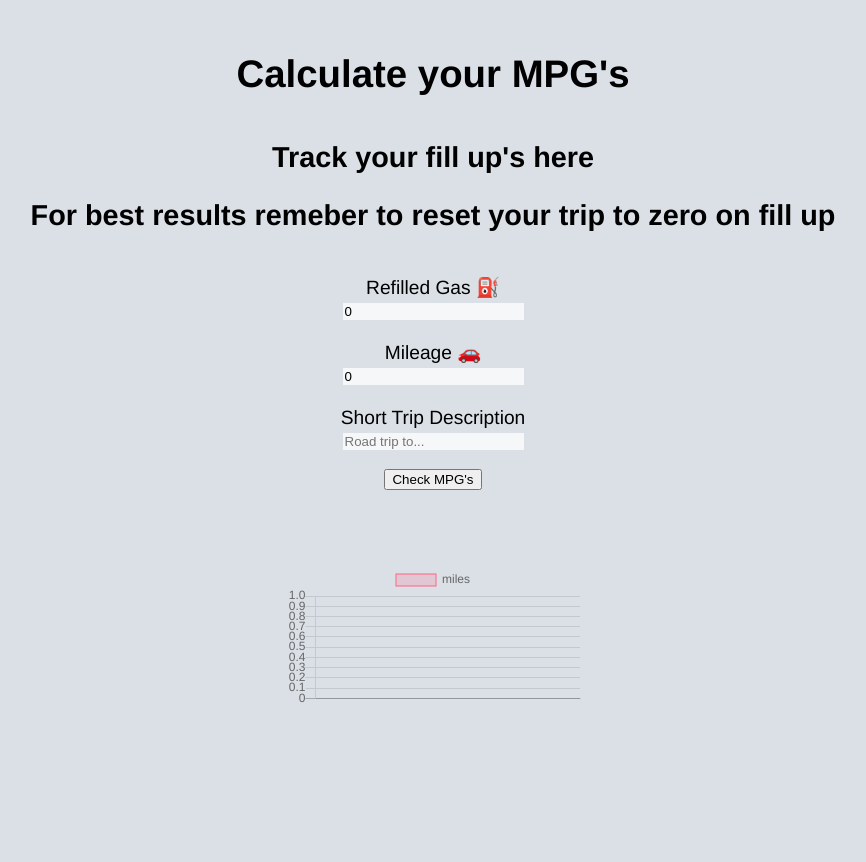
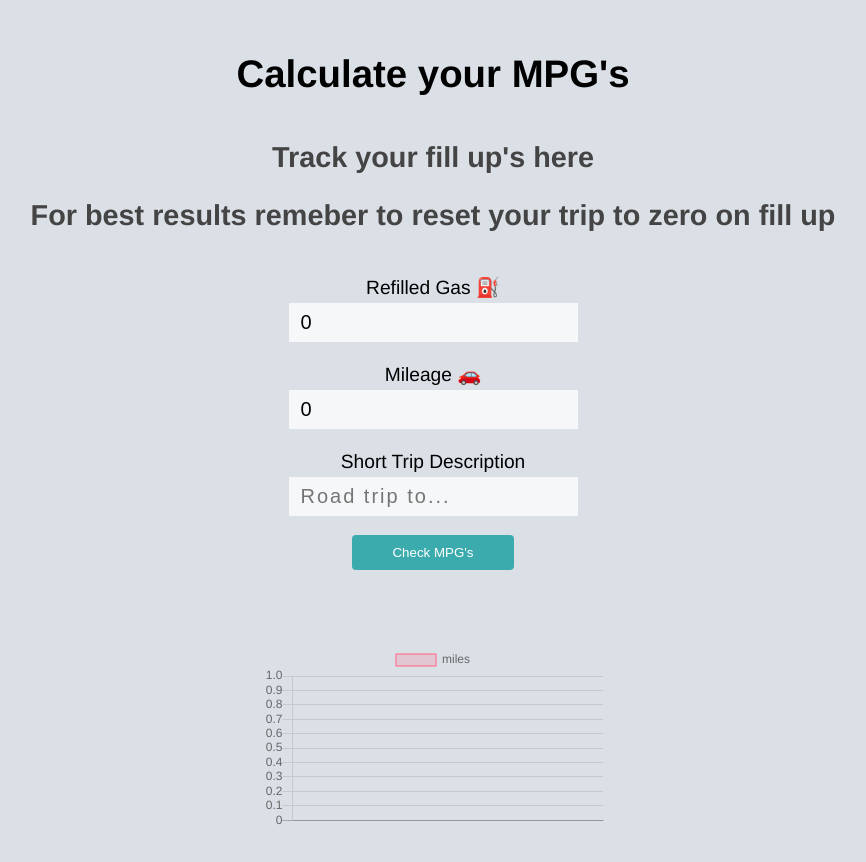
Before and after one commit to evo-g/mpg-tracker, a React (Vite) app: page / in a window 1280 px wide. Shown: the top 862 px of the page, without its empty margins (207-1073 px from the left). Built offline with nearby package versions, Linux system fonts and the light colour scheme.

Commit message:
styling changes and adds to readme

```diff
--- a/src/App.js
+++ b/src/App.js
@@ -42,7 +42,6 @@ function App() {
   };
 
   let milesArr = null || trips.map(obj => obj.miles);
-
 
   const barData = {
     labels: milesArr,
@@ -101,17 +100,15 @@ function App() {
       </form>
       <h3>{mpgs}</h3>
       <div className='bar-container'>
-
         <Bar
           data={barData}
-
           options={{ maintainAspectRatio: false }}
         />
       </div>
       <ul>
         {trips.map(item => (
           <li key={item.time}>
-            <span> previous mpgs: {item.miles}</span>
+            <div> previous mpgs: {item.miles}</div>
             <div>Date & Time: {item.time}</div>
             <div>Description: {item.desciption}</div>
             <button onClick={() => deleteTrip(item.time)}>delete</button>
--- a/src/style.css
+++ b/src/style.css
@@ -16,6 +16,27 @@ body {
   background-color: #dae0e6;
 }
 
+button {
+  border: none;
+  padding: 10px 40px;
+  border-radius: 4px;
+  background-color: #3cabae;
+  color: #ffffff;
+  cursor: pointer;
+}
+
+input {
+  padding: 8px 12px;
+  border: 8px solid #FFFFFF;
+  font-size: 20px;
+  letter-spacing: 2px;
+}
+
+button:hover {
+  opacity: 0.5;
+  transition: 0.1s ease all;
+}
+
 .container {
   display: flex;
   flex-direction: column;
@@ -30,6 +51,7 @@ body {
 
 h2 {
   margin: .4rem auto;
+  color: #444;
 }
 
 form {
@@ -62,13 +84,41 @@ form input:focus {
 ul {
   list-style: none;
   padding: 0;
+  margin: 0 auto;
 }
 
 li {
-
+  display: flex;
+  padding: 0 .5rem;
+  margin: 1rem;
+  align-items: center;
+  font-size: .9rem;
+  border: 1px solid #fff;
+  border-radius: 4px;
 }
 
-  .bar-conatiner {
-    min-width: 400px;
-    max-height: 600px;
+li div {
+  padding: .5rem;
+  margin: .5rem auto;
 }
+
+.bar-container {
+  width: 20rem;
+  height: 10rem;
+  display: flex;
+  justify-content: center;
+  align-items: center;
+  padding: 0 1rem;
+}
+
+@media screen and (max-width: 600px) {
+
+  li {
+    flex-direction: column;
+    padding: .5rem;
+  }
+
+  li div {
+    margin: 0 auto;
+  }
+}
```
Also changed, not shown: 1 other file (tests, documents, lock files or other folders). Lines whose indentation alone changed are shown as unchanged.
